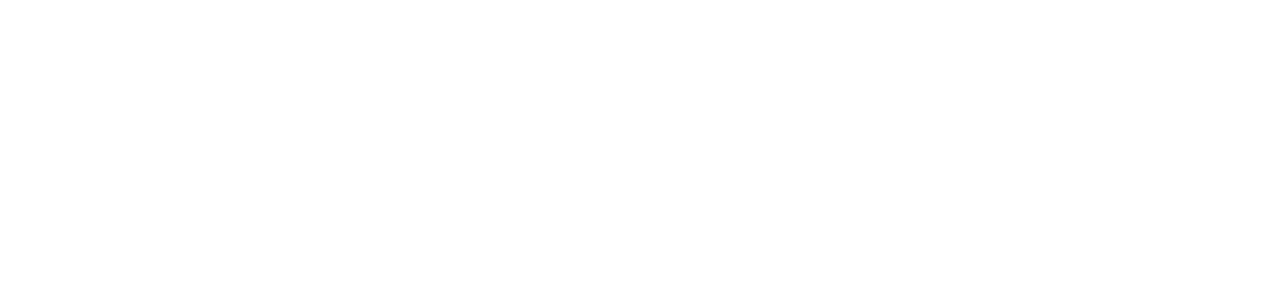
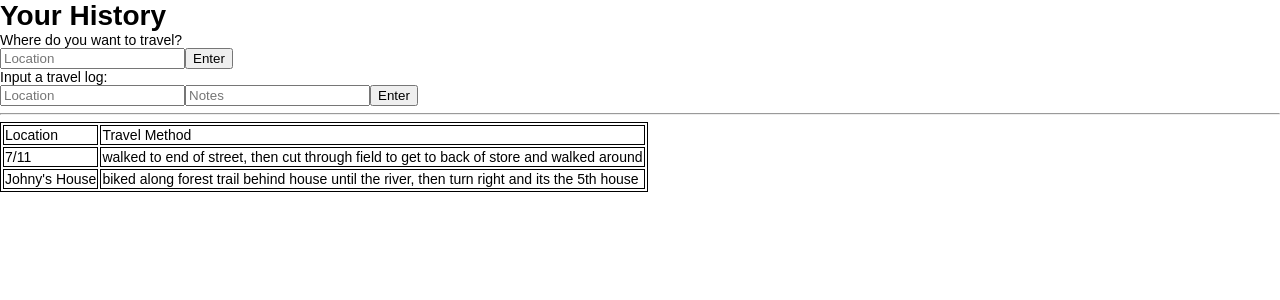
Before and after one commit to syl15/WEHack2022, a React (Create React App) app in the folder Client/: page /history in a window 1280 px wide. Before the commit this address had no page. Shown: the top 300 px of the page. Built offline with nearby package versions, Linux system fonts and the light colour scheme.

Commit message:
your history poc

```diff
--- a/Client/src/App.js
+++ b/Client/src/App.js
@@ -4,6 +4,7 @@
 import Survey from './pages/Survey';
 import Landing from './pages/Landing';
 import Solution from './pages/Solution';
+import History from './pages/History';
 
 function App() {
     return (
@@ -12,6 +13,7 @@
                 <Route path='/' element={<Landing />} />
                 <Route path='/survey' element={<Survey />} />
                 <Route path ='/solution' element={<Solution/>} />
+                <Route path ='/history' element={<History/>} />
             </Routes>
         </Router>
     );
--- /dev/null
+++ b/Client/src/pages/History/index.js
@@ -0,0 +1,58 @@
+import React, { useState } from "react";
+import ReactDOM from 'react-dom';
+import './styles.css';
+
+function History() {
+    const [location, setLocation] = useState('');
+    const [notes, setNotes] = useState('');
+    const [entries, setEntries] = useState([]);
+    function addtotable() {
+
+    }
+
+    return (
+        <div>
+            <h1> Your History</h1>
+            <form>
+                <label for="searchbar">Where do you want to travel?</label><br />
+                <input type="text" id="travel" name="travel" placeholder="Location"/>
+                <button type="submitlog">Enter</button><br/>
+
+            </form>
+            <form>
+                <label for="travel">Input a travel log:</label><br />
+                <input type="text" id="travelloc" placeholder="Location" onChange={(e) => setLocation(e.target.value)} value={location}/>
+                <input type="text" id="travelnotes" placeholder="Notes" onChange={(e)=> setNotes(e.target.value)} value={notes}/>
+                <button onClick={() => addtotable()}>Enter</button><br/>
+
+            </form>
+            <hr></hr>
+            <table id="myTable">
+                <tr>
+                    <td>Location</td>
+                    <td>Travel Method</td>
+                </tr>
+                <tr>
+                    <td>7/11 </td>
+                    <td>walked to end of street, then cut through field to get to back of store and walked around</td>
+                </tr>
+                <tr>
+                    <td>Johny's House</td>
+                    <td>biked along forest trail behind house until the river, then turn right and its the 5th house</td>
+                </tr>
+                {
+                    entries.map(entry => (
+                        <tr>
+
+                        </tr>
+                    ))
+                }
+            </table>
+
+        </div>
+
+
+    )
+}
+
+export default History;
--- /dev/null
+++ b/Client/src/pages/History/styles.css
@@ -0,0 +1,4 @@
+
+table, th, td {
+    border: 1px solid black;
+}
```
